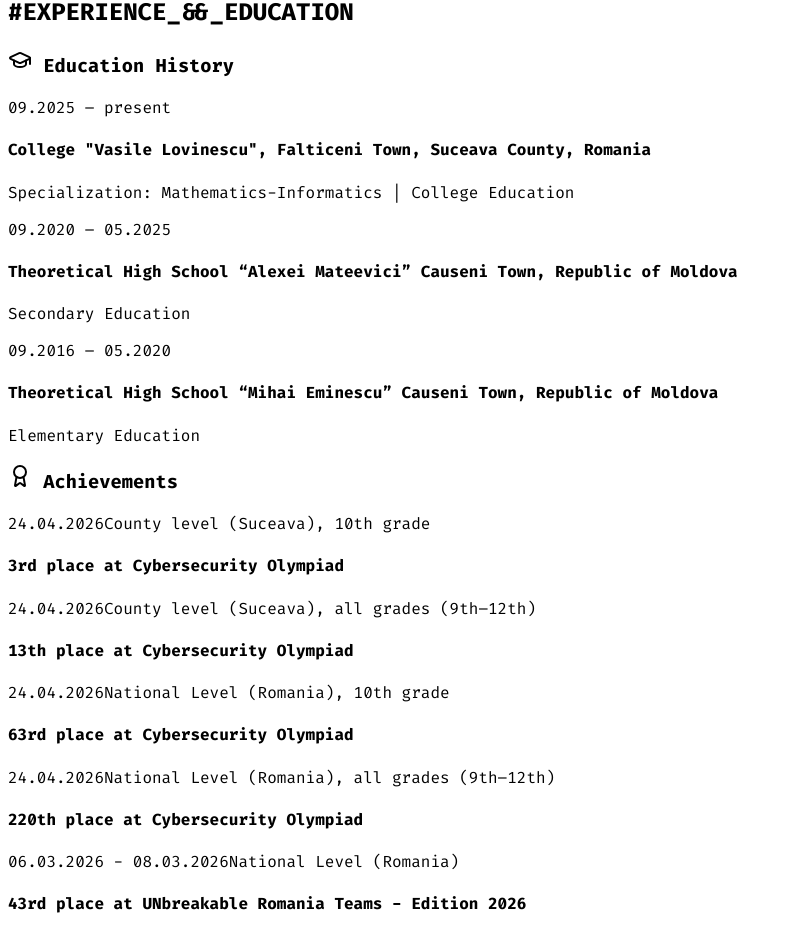
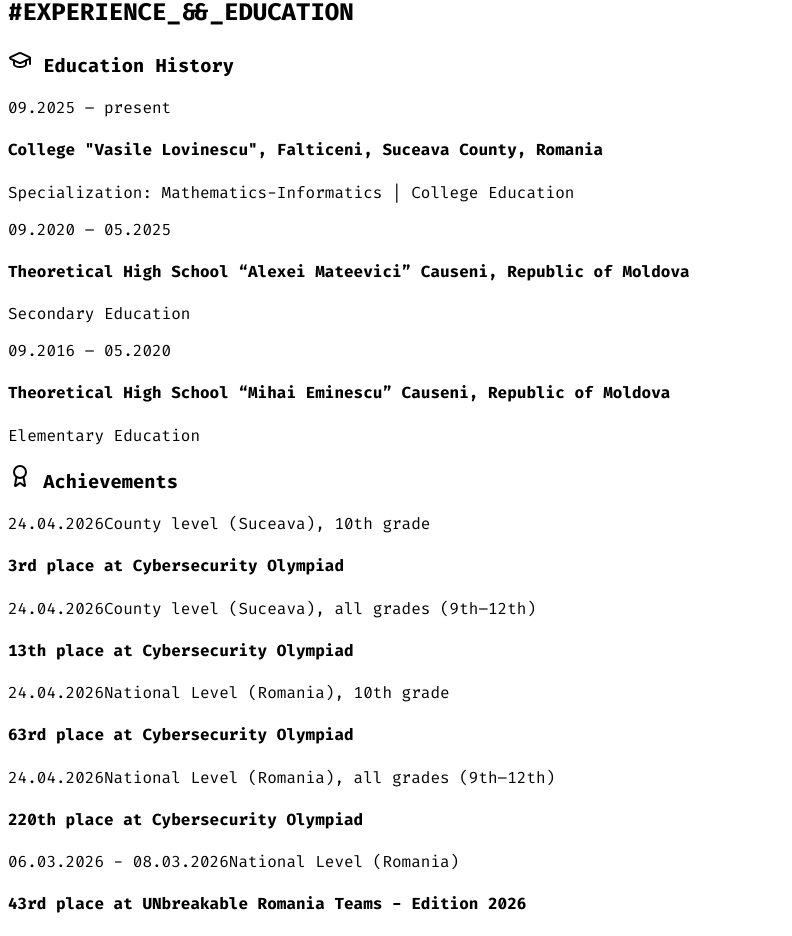
Before and after one commit to SerafimLupan/Serafim_Lupan-v2, a React (Vite) app in the folder client/: page / in a window 1280 px wide. Shown: the part 1460-2396 px from the top of the page, without its empty margins (0-792 px from the left). Built offline with nearby package versions, Linux system fonts and the light colour scheme; a web font is replaced by a local one.

Commit message:
Refine institution names in education section
Updated institution names to remove 'Town' for consistency.

```diff
--- a/client/src/data.ts
+++ b/client/src/data.ts
@@ -45,17 +45,17 @@ P"Ybmmd"   \`Mbmmd' .JMML.   \`Moo9^Yo..JMML.  .JMML..JMML  JMML  JMML.    .JMMm
     education: [
       {
         period: "09.2025 – present",
-        institution: 'College "Vasile Lovinescu", Falticeni Town, Suceava County, Romania',
+        institution: 'College "Vasile Lovinescu", Falticeni, Suceava County, Romania',
         details: "Specialization: Mathematics-Informatics | College Education"
       },
       {
         period: "09.2020 – 05.2025",
-        institution: "Theoretical High School “Alexei Mateevici” Causeni Town, Republic of Moldova",
+        institution: "Theoretical High School “Alexei Mateevici” Causeni, Republic of Moldova",
         details: "Secondary Education"
       },
       {
         period: "09.2016 – 05.2020",
-        institution: "Theoretical High School “Mihai Eminescu” Causeni Town, Republic of Moldova",
+        institution: "Theoretical High School “Mihai Eminescu” Causeni, Republic of Moldova",
         details: "Elementary Education"
       }
     ],
```
